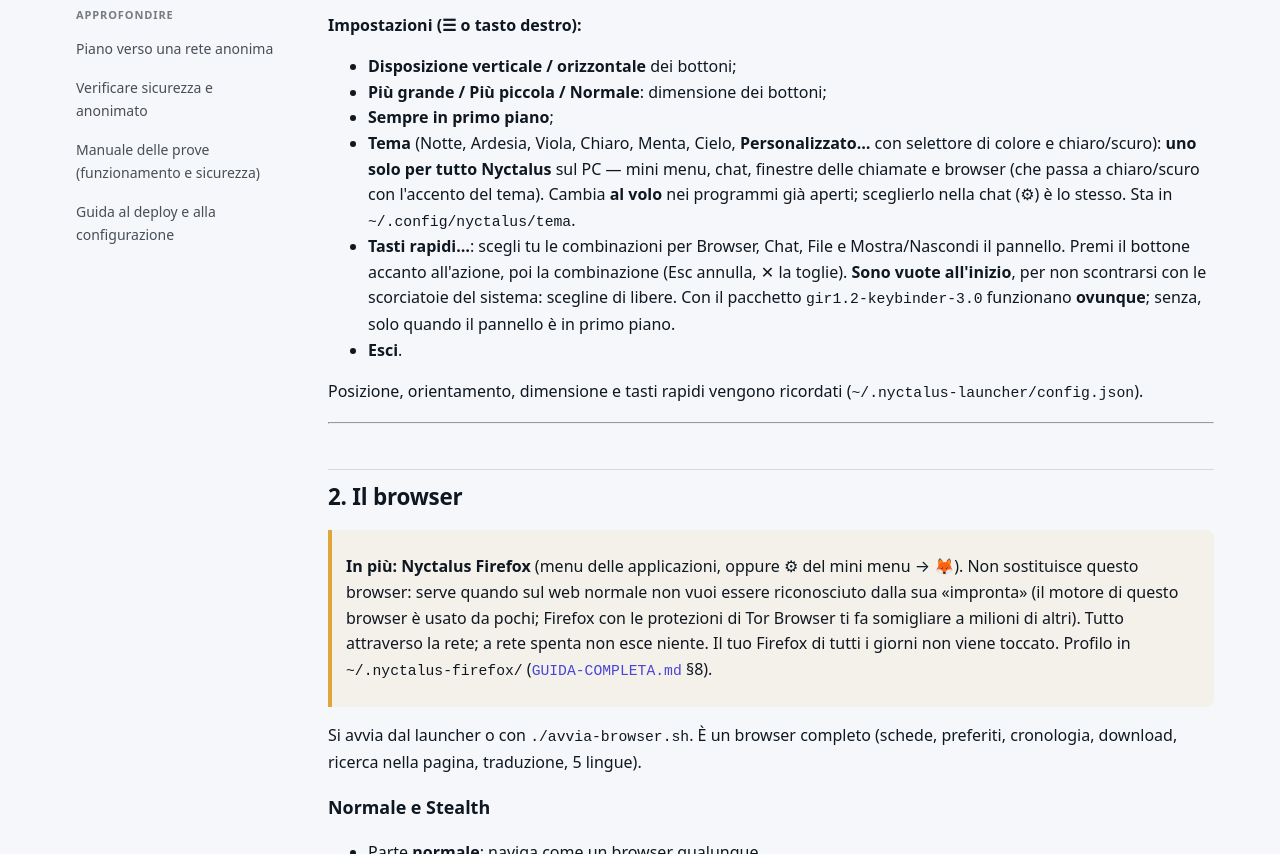
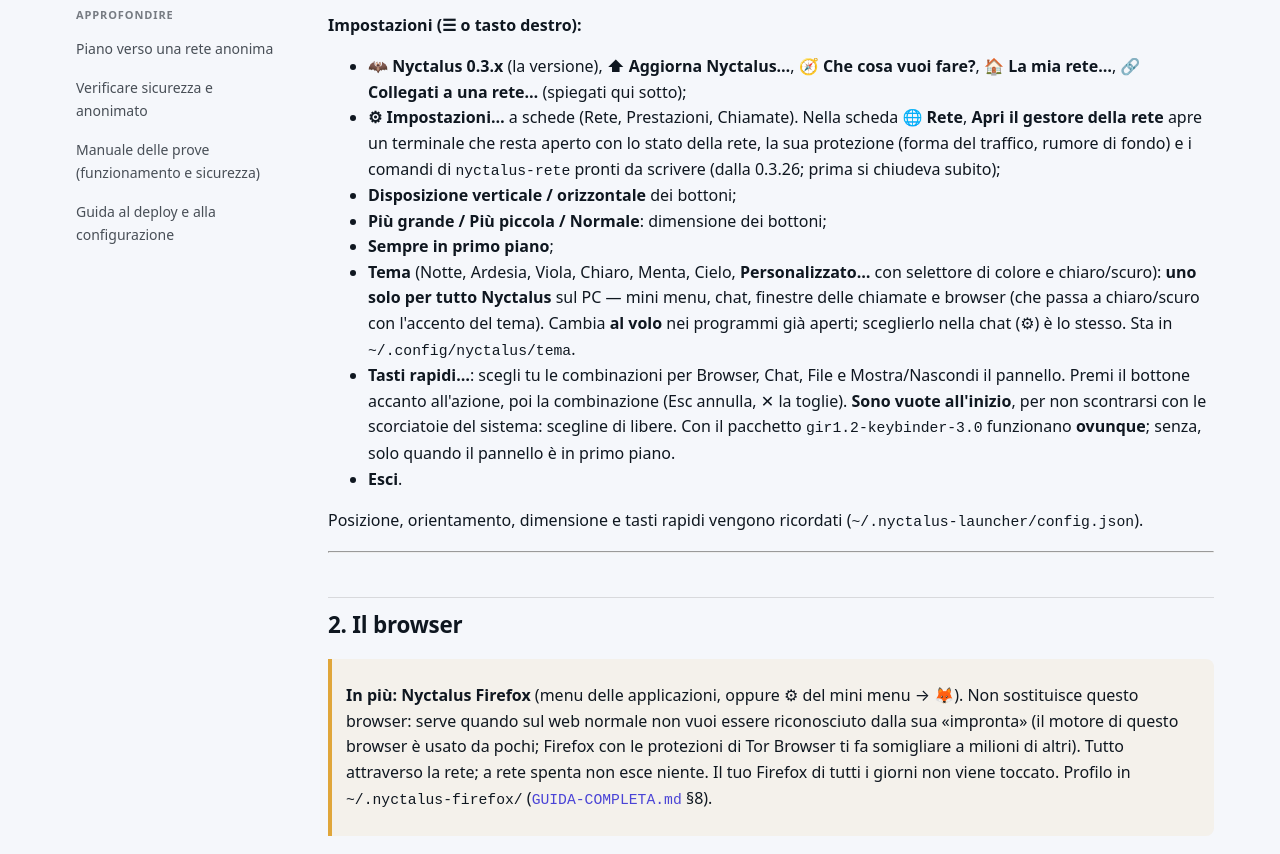
Before and after one commit to RedRider21/Nyctalus-Protocol, a plain HTML site: page manuali/MANUALE-PC.html in a window 1280 px wide. Shown: the part 999-1853 px from the top of the page. Drawn offline with Linux system fonts and the light colour scheme.

Commit message:
Sito: 0.3.26 — terminale del gestore della rete

```diff
--- a/manuali/MANUALE-PC.html
+++ b/manuali/MANUALE-PC.html
@@ -71,6 +71,12 @@ chiavi.</p>
 </table>
 <p><strong>Impostazioni (☰ o tasto destro):</strong></p>
 <ul>
+<li><strong>🦇 Nyctalus 0.3.x</strong> (la versione), <strong>⬆ Aggiorna Nyctalus…</strong>, <strong>🧭 Che cosa vuoi fare?</strong>,
+  <strong>🏠 La mia rete…</strong>, <strong>🔗 Collegati a una rete…</strong> (spiegati qui sotto);</li>
+<li><strong>⚙ Impostazioni…</strong> a schede (Rete, Prestazioni, Chiamate). Nella scheda <strong>🌐 Rete</strong>,
+  <strong>Apri il gestore della rete</strong> apre un terminale che resta aperto con lo stato della rete,
+  la sua protezione (forma del traffico, rumore di fondo) e i comandi di <code>nyctalus-rete</code> pronti
+  da scrivere (dalla 0.3.26; prima si chiudeva subito);</li>
 <li><strong>Disposizione verticale / orizzontale</strong> dei bottoni;</li>
 <li><strong>Più grande / Più piccola / Normale</strong>: dimensione dei bottoni;</li>
 <li><strong>Sempre in primo piano</strong>;</li>
```
Also changed, not shown: index.html (+1 -1 lines).
